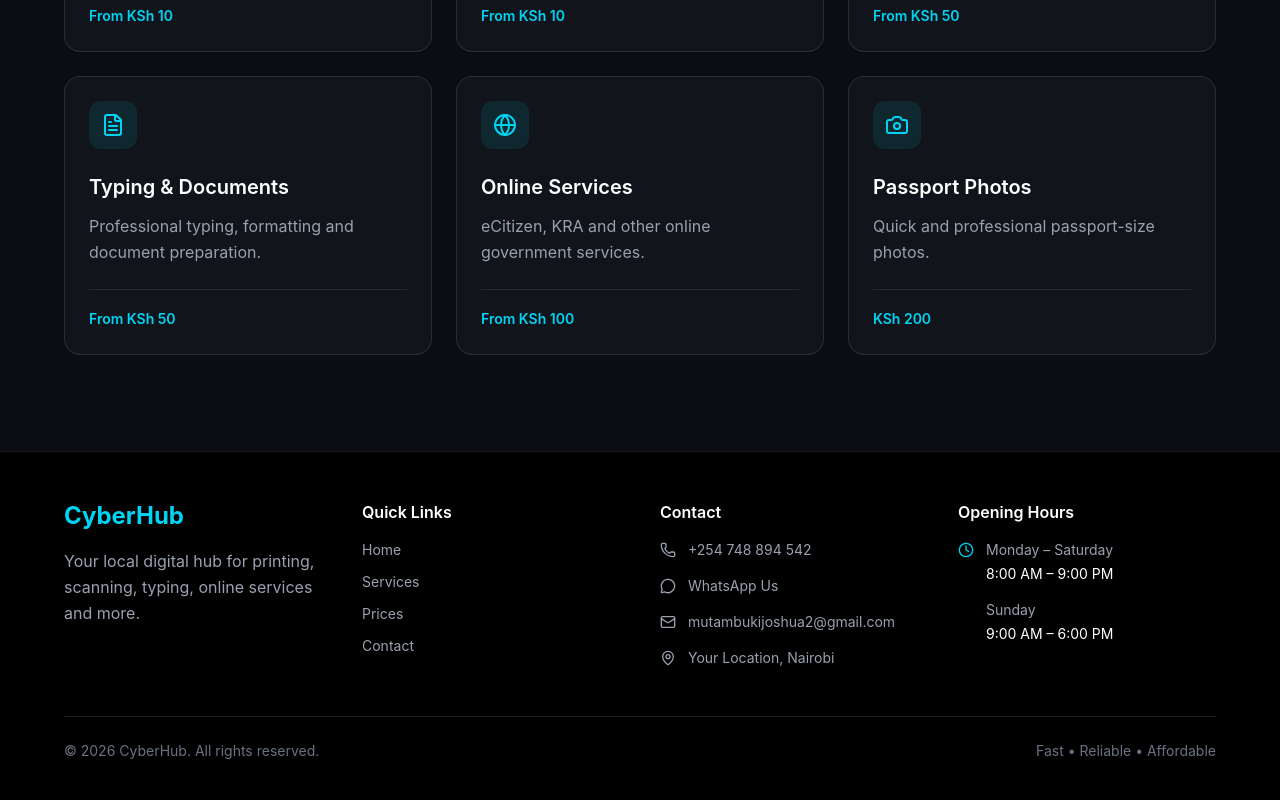
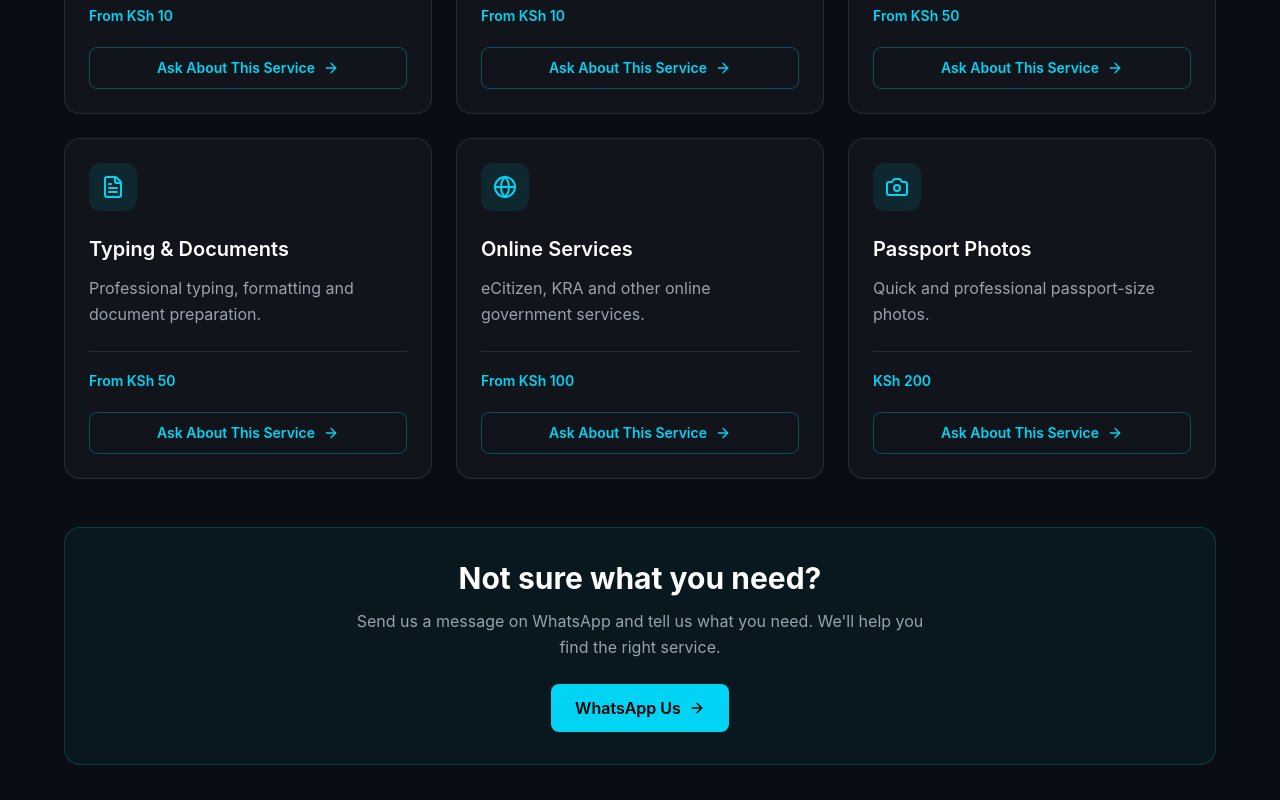
Before and after one commit to dev-m-josh/cyber-cafe, a React (Vite) app: page /services in a window 1280 px wide. Shown: the part 640-1440 px from the top of the page. Built offline with nearby package versions, Linux system fonts and the light colour scheme.

Commit message:
service update with contact button

```diff
--- a/src/pages/Services.tsx
+++ b/src/pages/Services.tsx
@@ -5,48 +5,62 @@ import {
   FileText,
   Globe,
   Camera,
-} from 'lucide-react';
+  ArrowRight,
+} from 'lucide-react'
 
 const services = [
   {
     icon: Printer,
     title: 'Printing',
-    description: 'Fast and high-quality black & white or colour printing.',
+    description:
+      'Fast and high-quality black & white or colour printing.',
     price: 'From KSh 10',
   },
   {
     icon: Copy,
     title: 'Photocopying',
-    description: 'Clear and affordable photocopying for documents of all sizes.',
+    description:
+      'Clear and affordable photocopying for documents of all sizes.',
     price: 'From KSh 10',
   },
   {
     icon: ScanLine,
     title: 'Scanning',
-    description: 'Scan your documents and receive them digitally with ease.',
+    description:
+      'Scan your documents and receive them digitally with ease.',
     price: 'From KSh 50',
   },
   {
     icon: FileText,
     title: 'Typing & Documents',
-    description: 'Professional typing, formatting and document preparation.',
+    description:
+      'Professional typing, formatting and document preparation.',
     price: 'From KSh 50',
   },
   {
     icon: Globe,
     title: 'Online Services',
-    description: 'eCitizen, KRA and other online government services.',
+    description:
+      'eCitizen, KRA and other online government services.',
     price: 'From KSh 100',
   },
   {
     icon: Camera,
     title: 'Passport Photos',
-    description: 'Quick and professional passport-size photos.',
+    description:
+      'Quick and professional passport-size photos.',
     price: 'KSh 200',
   },
-];
+]
 
 function Services() {
+  const handleWhatsApp = (service: string) => {
+    const message = `Hi CyberHub, I'd like to enquire about your ${service} service.`
+    const whatsappUrl = `https://wa.me/254748894542?text=${encodeURIComponent(message)}`
+
+    window.open(whatsappUrl, '_blank')
+  }
+
   return (
     <div className="min-h-screen bg-[#0a0e14] px-6 py-24 text-white sm:px-10 lg:px-16">
       <div className="mx-auto max-w-7xl">
@@ -59,23 +73,26 @@ function Services() {
           <h1 className="text-4xl font-bold leading-tight sm:text-5xl lg:text-6xl">
             Everything You Need,
             <br />
-            <span className="text-cyan-400">All in One Place.</span>
+            <span className="text-cyan-400">
+              All in One Place.
+            </span>
           </h1>
 
           <p className="mt-5 text-lg leading-relaxed text-gray-400">
-            From everyday printing to online government services, CyberHub
-            provides fast, reliable and affordable digital services.
+            From everyday printing to online government services,
+            CyberHub provides fast, reliable and affordable digital
+            services.
           </p>
         </div>
 
         <div className="mt-14 grid gap-6 sm:grid-cols-2 lg:grid-cols-3">
           {services.map((service) => {
-            const Icon = service.icon;
+            const Icon = service.icon
 
             return (
               <div
                 key={service.title}
-                className="group rounded-2xl border border-white/10 bg-white/[0.03] p-6 transition duration-300 hover:-translate-y-1 hover:border-cyan-400/40 hover:bg-cyan-400/[0.05]"
+                className="group flex flex-col rounded-2xl border border-white/10 bg-white/[0.03] p-6 transition duration-300 hover:-translate-y-1 hover:border-cyan-400/40 hover:bg-cyan-400/[0.05]"
               >
                 <div className="mb-6 flex h-12 w-12 items-center justify-center rounded-xl bg-cyan-400/10 text-cyan-400 transition group-hover:bg-cyan-400 group-hover:text-black">
                   <Icon className="h-6 w-6" />
@@ -85,7 +102,7 @@ function Services() {
                   {service.title}
                 </h2>
 
-                <p className="mt-3 leading-relaxed text-gray-400">
+                <p className="mt-3 flex-1 leading-relaxed text-gray-400">
                   {service.description}
                 </p>
 
@@ -94,14 +111,45 @@ function Services() {
                     {service.price}
                   </span>
                 </div>
+
+                <button
+                  onClick={() => handleWhatsApp(service.title)}
+                  className="group/button mt-5 inline-flex w-full items-center justify-center gap-2 rounded-lg border border-cyan-400/30 px-4 py-2.5 text-sm font-semibold text-cyan-400 transition hover:bg-cyan-400 hover:text-black"
+                >
+                  Ask About This Service
+
+                  <ArrowRight className="h-4 w-4 transition group-hover/button:translate-x-1" />
+                </button>
               </div>
-            );
+            )
           })}
+        </div>
+
+        <div className="mt-12 rounded-2xl border border-cyan-400/20 bg-cyan-400/[0.05] px-6 py-8 text-center sm:px-10">
+          <h2 className="text-2xl font-bold sm:text-3xl">
+            Not sure what you need?
+          </h2>
+
+          <p className="mx-auto mt-3 max-w-xl leading-relaxed text-gray-400">
+            Send us a message on WhatsApp and tell us what you need.
+            We'll help you find the right service.
+          </p>
+
+          <a
+            href="https://wa.me/254748894542"
+            target="_blank"
+            rel="noopener noreferrer"
+            className="mt-6 inline-flex items-center gap-2 rounded-lg bg-cyan-400 px-6 py-3 font-semibold text-black transition hover:bg-cyan-300"
+          >
+            WhatsApp Us
+
+            <ArrowRight className="h-4 w-4" />
+          </a>
         </div>
 
       </div>
     </div>
-  );
+  )
 }
 
-export default Services;
+export default Services
```
